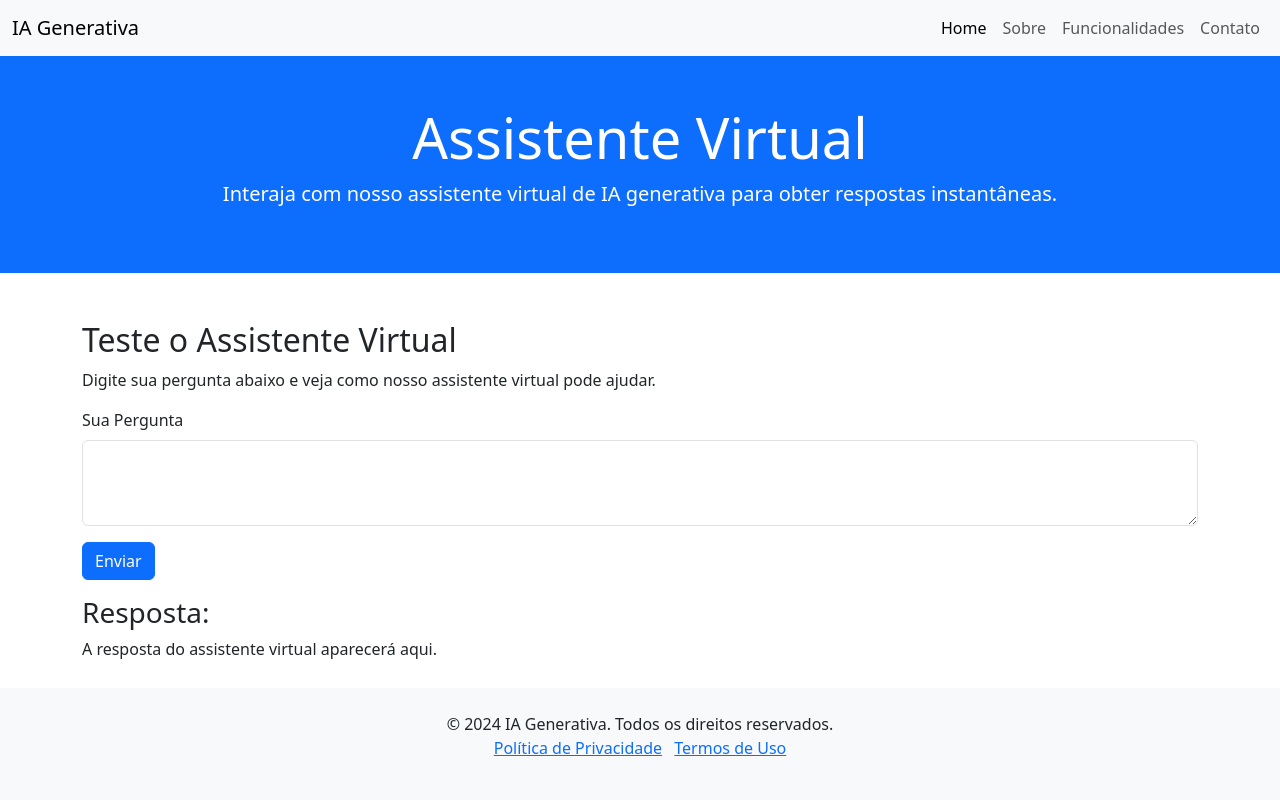
After one commit to silva-fabiofreitas/WEB_IA, a Django app: page /virtual-assistant in a window 1280 px wide. The commit adds this page. Run offline with Django 5.2, Linux system fonts and the light colour scheme.

```diff
--- a/core/templates/core/base.html
+++ b/core/templates/core/base.html
@@ -14,10 +14,27 @@
 </head>
 
 <body>
-      <!-- Navegação -->
-      <nav class="navbar navbar-expand-lg navbar-light bg-light">
+    <style>
+        body {
+            display: flex;
+            flex-direction: column;
+            min-height: 100vh;
+        }
+        main {
+            flex: 1;
+        }
+        footer {
+            position: fixed;
+            bottom: 0;
+            width: 100%;
+        }
+    </style>
+</head>
+<body>
+    <!-- Navegação -->
+    <nav class="navbar navbar-expand-lg navbar-light bg-light">
         <div class="container-fluid">
-            <a class="navbar-brand" href="#">IA Generativa</a>
+            <a class="navbar-brand" href={% url 'home' %}>IA Generativa</a>
             <button class="navbar-toggler" type="button" data-bs-toggle="collapse" data-bs-target="#navbarNav" aria-controls="navbarNav" aria-expanded="false" aria-label="Toggle navigation">
                 <span class="navbar-toggler-icon"></span>
             </button>
@@ -40,33 +57,8 @@
         </div>
     </nav>
 
-    <!-- Banner -->
-    <div class="jumbotron jumbotron-fluid text-center bg-primary text-white py-5">
-        <div class="container">
-            <h1 class="display-4">Bem-vindo ao Nosso Aplicativo de IA Generativa</h1>
-            <p class="lead">A revolução da inteligência artificial na ponta dos seus dedos.</p>
-        </div>
-    </div>
-
-    <!-- Seção de Funcionalidades -->
-    <div class="container my-5">
-        <div class="row">
-            <div class="col-md-4">
-                <h2>Geração de Texto</h2>
-                <p>Crie textos de alta qualidade para qualquer finalidade em segundos.</p>
-            </div>
-            <div class="col-md-4">
-                <h2>Criação de Imagens</h2>
-                <p>Gere imagens impressionantes a partir de descrições textuais.</p>
-            </div>
-            <div class="col-md-4">
-                <h2>Assistente Virtual</h2>
-                <p>Obtenha respostas e suporte instantâneo com nosso assistente de IA.</p>
-            </div>
-        </div>
-    </div>
-    <div class="content">{% block content %}{% endblock %}</div>
-
+     <!-- Content -->
+     <div class="content">{% block content %}Página Inicial{% endblock %}</div>
 
     <!-- Rodapé -->
     <footer class="bg-light py-4">
--- /dev/null
+++ b/core/templates/core/virtual_assistant.html
@@ -0,0 +1,41 @@
+{% extends "core/base.html" %}
+{% load static %}
+
+    {% block css %}
+    {% endblock %}
+
+    {% block content %}
+      <!-- Conteúdo Principal -->
+        <main>
+            <!-- Seção de Introdução -->
+            <div class="jumbotron jumbotron-fluid text-center bg-primary text-white py-5">
+                <div class="container">
+                    <h1 class="display-4">Assistente Virtual</h1>
+                    <p class="lead">Interaja com nosso assistente virtual de IA generativa para obter respostas instantâneas.</p>
+                </div>
+            </div>
+
+            <div class="container my-5">
+                <div class="row">
+                    <div class="col-12">
+                        <h2>Teste o Assistente Virtual</h2>
+                        <p>Digite sua pergunta abaixo e veja como nosso assistente virtual pode ajudar.</p>
+                        <form id="assistente-form">
+                            <div class="mb-3">
+                                <label for="pergunta" class="form-label">Sua Pergunta</label>
+                                <textarea class="form-control" id="pergunta" rows="3" required></textarea>
+                            </div>
+                            <button type="submit" class="btn btn-primary">Enviar</button>
+                        </form>
+                        <div id="resposta" class="mt-3">
+                            <h3>Resposta:</h3>
+                            <p id="resposta-texto">A resposta do assistente virtual aparecerá aqui.</p>
+
+                        </div>
+                    </div>
+                </div>
+            </div>
+        </main>
+    {% endblock %}
+
+    {% block extrajs %}{% endblock %}
--- a/core/urls.py
+++ b/core/urls.py
@@ -4,4 +4,6 @@ from . import views
 
 urlpatterns = [
     path('', views.home, name='home'),
+    path('virtual-assistant', views.virtual_assistant, name='virtual_assistant'),
+    path('virtual-assistant/answer', views.ia_answer, name='virtual_assistant'),
     ]
--- a/core/views.py
+++ b/core/views.py
@@ -4,4 +4,11 @@ from django.http import HttpResponse, JsonResponse, Http404
 
 # Create your views here.
 def home(request):
-    return render(request, 'core/base.html')
+    return render(request, 'core/home.html')
+
+
+def virtual_assistant(request):
+    return render(request, 'core/virtual_assistant.html')
+
+def ia_answer(request):
+    return JsonResponse()
--- a/pyproject.toml
+++ b/pyproject.toml
@@ -9,6 +9,10 @@ readme = "README.md"
 [tool.poetry.dependencies]
 python = "^3.12"
 Django = "^5.0.6"
+langchain = "^0.2.6"
+langchain-community = "^0.2.6"
+langchain-openai = "^0.1.11"
+python-dotenv = "^1.0.1"
 
 [tool.poetry.group.dev.dependencies]
 ipdb = "^0.13.13"
```
Also changed, not shown: core/service/mind_map.py (added, +36 -0 lines), core/templates/core/home.html (added, +38 -0 lines), core/service/__init__.py (added), 1 other file.
